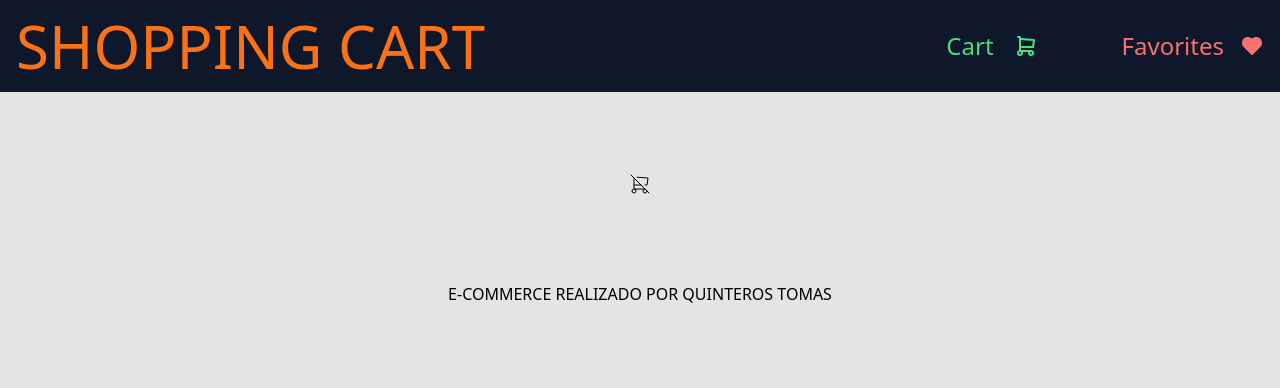
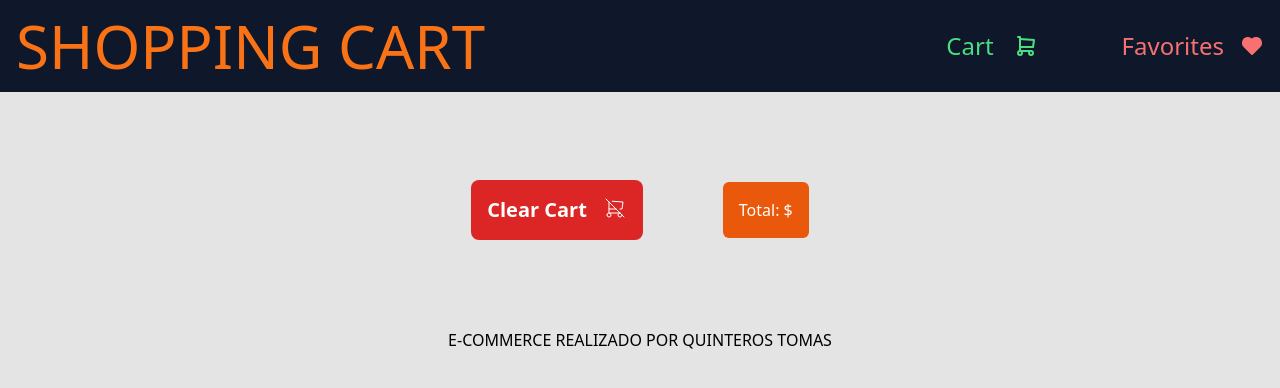
Before and after one commit to tomasquinteros/E-COMMERCE, a React (Vite) app: page /cart in a window 1280 px wide. Shown: the top 388 px of the page. Built offline with nearby package versions, Linux system fonts and the light colour scheme.

Commit message:
add totalPrice

```diff
--- a/src/components/Cart.jsx
+++ b/src/components/Cart.jsx
@@ -2,15 +2,18 @@ import { useCart } from '../hooks/useCart'
 import { ClearCartIcon } from './Icons'
 import { CartList } from './CartList'
 export function Cart () {
-  const { cart, addToCart, removeFromCart, clearCart, decrementCart } = useCart()
+  const { cart, addToCart, removeFromCart, clearCart, decrementCart, totalPrice } = useCart()
   return (
     <aside>
-      <ul className='flex flex-col gap-6'>
+      <ul className='flex flex-col gap-2'>
         <CartList products={cart} addToCart={addToCart} removeFromCart={removeFromCart} decrementCart={decrementCart} />
       </ul>
-      <button onClick={() => clearCart()}>
-        <ClearCartIcon />
-      </button>
+      <div className='flex px-8 py-2 items-center text-white gap-20'>
+        <button onClick={() => clearCart()} className='bg-red-600 p-4 gap-4 rounded-lg flex text-xl font-bold'>
+          <span>Clear Cart</span> <ClearCartIcon />
+        </button>
+        <span className='ml-auto bg-orange-600 p-4 rounded-md'>Total: ${totalPrice}</span>
+      </div>
     </aside>
   )
 }
```
